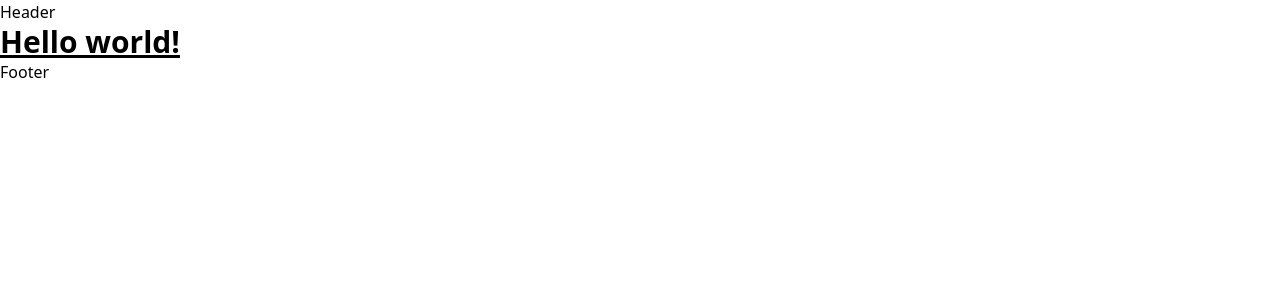
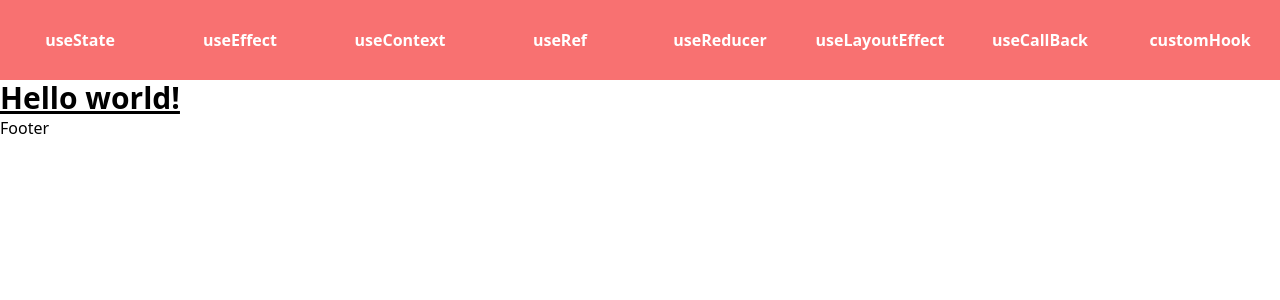
Before and after one commit to YousufMohammadi/01-react-hooks, a React (Create React App) app: page / in a window 1280 px wide. Shown: the top 300 px of the page. Built offline with nearby package versions, Linux system fonts and the light colour scheme.

Commit message:
header styled

```diff
--- a/src/Components/Header.jsx
+++ b/src/Components/Header.jsx
@@ -1,9 +1,58 @@
-import React from 'react'
+import React from "react";
 
 function Header() {
   return (
-    <div>Header</div>
-  )
+    <div class="w-full h-20 bg-white-500 flex flex-row items-center bg-red-400">
+      <a
+        href="/home"
+        class="font-semibold text-white hover:text-sky-400  text-center w-full"
+      >
+        useState
+      </a>
+      <a
+        href="/home"
+        class="font-semibold text-white hover:text-sky-400 text-center w-full"
+      >
+        useEffect
+      </a>
+      <a
+        href="/home"
+        class="font-semibold text-white hover:text-sky-400 text-center w-full"
+      >
+        useContext
+      </a>
+      <a
+        href="/home"
+        class="font-semibold text-white hover:text-sky-400 text-center w-full"
+      >
+        useRef
+      </a>
+      <a
+        href="/home"
+        class="font-semibold text-white hover:text-sky-400 text-center w-full"
+      >
+        useReducer
+      </a>
+      <a
+        href="/home"
+        class="font-semibold text-white hover:text-sky-400 text-center w-full"
+      >
+        useLayoutEffect
+      </a>
+      <a
+        href="/home"
+        class="font-semibold text-white hover:text-sky-400 text-center w-full"
+      >
+        useCallBack
+      </a>
+      <a
+        href="/home"
+        class="font-semibold text-white hover:text-sky-400 text-center w-full"
+      >
+        customHook
+      </a>
+    </div>
+  );
 }
 
-export default Header
+export default Header;
```
